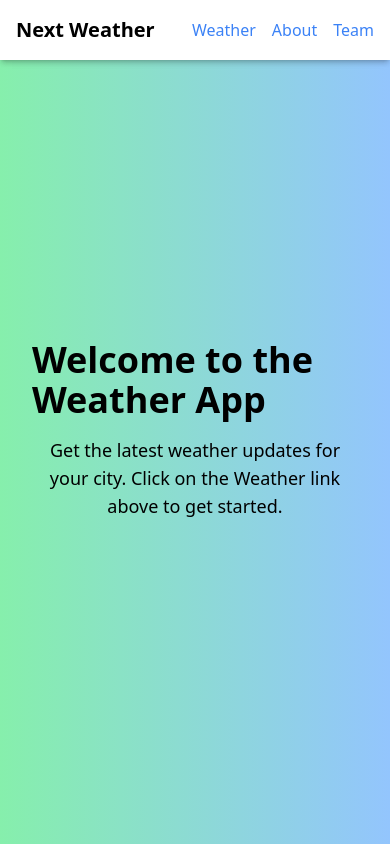
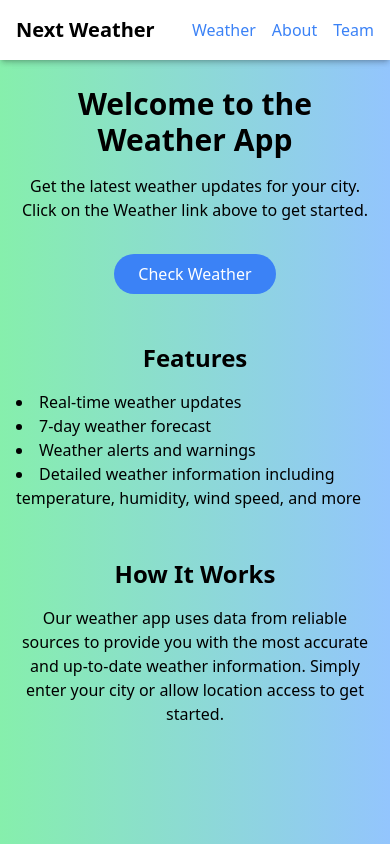
Before and after one commit to rev-sin/next-weather-app, a Next.js app: page / in a window 390 px wide. Built offline with nearby package versions, Linux system fonts and the light colour scheme.

Commit message:
mobile viewing

```diff
--- a/src/app/about/page.tsx
+++ b/src/app/about/page.tsx
@@ -5,19 +5,19 @@ import { motion } from "framer-motion";
 export default function AboutPage() {
   return (
     <motion.div
-      className="flex flex-col items-center justify-center min-h-screen p-8 pb-20 gap-16 sm:p-20 bg-gradient-to-r from-green-300 to-blue-300 text-black"
+      className="flex flex-col items-center justify-center min-h-screen p-4 sm:p-8 pb-20 gap-8 sm:gap-16 bg-gradient-to-r from-green-300 to-blue-300 text-black"
       initial={{ opacity: 0 }}
       animate={{ opacity: 1 }}
       transition={{ duration: 0.5 }}
     >
-      <main className="flex flex-col items-center gap-4 w-full mt-16">
-        <h2 className="text-4xl font-bold">About Us</h2>
-        <p className="text-lg text-center">
+      <main className="flex flex-col items-center gap-4 w-full mt-8 sm:mt-16">
+        <h2 className="text-2xl sm:text-4xl font-bold">About Us</h2>
+        <p className="text-base sm:text-lg text-center px-4 sm:px-0">
           Welcome to the Weather App! We are dedicated to providing you with the
           latest weather updates for your city. Our mission is to help you stay
           informed and prepared for any weather conditions.
         </p>
-        <p className="text-lg text-center">
+        <p className="text-base sm:text-lg text-center px-4 sm:px-0">
           Our team is passionate about meteorology and technology, and we strive
           to deliver accurate and timely weather information. Thank you for
           choosing our app!
--- a/src/app/page.tsx
+++ b/src/app/page.tsx
@@ -2,22 +2,46 @@
 
 import { motion } from "framer-motion";
 import Header from "@/components/ui/header";
+import Link from "next/link";
 
 export default function HomePage() {
   return (
     <motion.div
-      className="flex flex-col items-center justify-center min-h-screen p-8 pb-20 gap-16 sm:p-20 bg-gradient-to-r from-green-300 to-blue-300 text-black"
+      className="flex flex-col items-center justify-center min-h-screen p-4 sm:p-8 pb-20 gap-8 sm:gap-16 bg-gradient-to-r from-green-300 to-blue-300 text-black"
       initial={{ opacity: 0 }}
       animate={{ opacity: 1 }}
       transition={{ duration: 0.5 }}
     >
       <Header />
-      <main className="flex flex-col items-center gap-4 w-full mt-16">
-        <h2 className="text-4xl font-bold">Welcome to the Weather App</h2>
-        <p className="text-lg text-center">
+      <main className="flex flex-col items-center gap-4 w-full mt-8 sm:mt-16">
+        <h2 className="text-3xl sm:text-4xl font-bold text-center">
+          Welcome to the Weather App
+        </h2>
+        <p className="text-base sm:text-lg text-center">
           Get the latest weather updates for your city. Click on the Weather
           link above to get started.
         </p>
+        <Link
+          href="/weather"
+          className="mt-4 px-6 py-2 bg-blue-500 text-white rounded-full hover:bg-blue-600 transition"
+        >
+          Check Weather
+        </Link>
+        <section className="mt-8 w-full max-w-2xl text-center">
+          <h3 className="text-2xl sm:text-3xl font-semibold">Features</h3>
+          <ul className="list-disc list-inside mt-4 text-left">
+            <li>Real-time weather updates</li>
+            <li>7-day weather forecast</li>
+            <li>Weather alerts and warnings</li>
+            <li>Detailed weather information including temperature, humidity, wind speed, and more</li>
+          </ul>
+        </section>
+        <section className="mt-8 w-full max-w-2xl text-center">
+          <h3 className="text-2xl sm:text-3xl font-semibold">How It Works</h3>
+          <p className="mt-4">
+            Our weather app uses data from reliable sources to provide you with the most accurate and up-to-date weather information. Simply enter your city or allow location access to get started.
+          </p>
+        </section>
       </main>
     </motion.div>
   );
--- a/src/app/team/page.tsx
+++ b/src/app/team/page.tsx
@@ -1,6 +1,6 @@
 "use client";
 
-import { useState } from "react";
+import { useState, useEffect } from "react";
 import { motion } from "framer-motion";
 import Header from "@/components/ui/header";
 import Image from "next/image";
@@ -48,25 +48,39 @@ const teamMembers = [
 export default function TeamPage() {
   const [selectedMember, setSelectedMember] = useState(teamMembers[0]);
 
+  useEffect(() => {
+    const interval = setInterval(() => {
+      setSelectedMember((prevMember) => {
+        const currentIndex = teamMembers.findIndex(
+          (member) => member.name === prevMember.name
+        );
+        const nextIndex = (currentIndex + 1) % teamMembers.length;
+        return teamMembers[nextIndex];
+      });
+    }, 5000);
+
+    return () => clearInterval(interval);
+  }, []);
+
   return (
     <motion.div
-      className="flex flex-col items-center justify-center min-h-screen p-8 pb-20 gap-16 sm:p-20 bg-gradient-to-r from-purple-300 to-pink-300 text-black"
+      className="flex flex-col items-center justify-center min-h-screen p-4 sm:p-8 pb-20 gap-8 sm:gap-16 bg-gradient-to-r from-purple-300 to-pink-300 text-black"
       initial={{ opacity: 0 }}
       animate={{ opacity: 1 }}
       transition={{ duration: 0.5 }}
     >
       <Header />
-      <main className="flex flex-col items-center gap-4 w-full mt-16">
-        <nav className="flex gap-4 mb-8">
+      <main className="flex flex-col items-center gap-4 w-full mt-8 sm:mt-16">
+        <nav className="flex flex-wrap justify-center gap-2 sm:gap-4 mb-4 sm:mb-8">
           {teamMembers.map((member) => (
             <motion.div
               key={member.name}
-              className={`cursor-pointer p-4 rounded-lg transition-colors duration-300 ease-in-out ${
+              className={`cursor-pointer p-2 sm:p-4 rounded-lg transition-colors duration-300 ease-in-out ${
                 selectedMember.name === member.name
                   ? "bg-purple-200"
                   : "hover:bg-purple-100"
               }`}
-              onMouseEnter={() => setSelectedMember(member)}
+              onClick={() => setSelectedMember(member)}
               whileHover={{ scale: 1.05 }}
               transition={{ type: "spring", stiffness: 300 }}
             >
@@ -81,13 +95,13 @@ export default function TeamPage() {
           transition={{ type: "spring", stiffness: 100 }}
         >
           <motion.div
-            className="w-full max-w-md"
+            className="w-full max-w-xs sm:max-w-md"
             whileHover={{ scale: 1.05 }}
             transition={{ type: "spring", stiffness: 300 }}
           >
             <Card className="shadow-lg">
               <CardHeader className="flex flex-col items-center">
-                <div className="overflow-hidden rounded-full w-40 h-40 mb-4">
+                <div className="overflow-hidden rounded-full w-32 h-32 sm:w-40 sm:h-40 mb-4">
                   <Image
                     src={selectedMember.imageUrl}
                     alt={selectedMember.name}
@@ -99,7 +113,7 @@ export default function TeamPage() {
                 <hr className="w-full border-t border-gray-300 my-4" />
               </CardHeader>
               <CardContent className="text-center">
-                <CardTitle className="text-2xl font-bold">
+                <CardTitle className="text-xl sm:text-2xl font-bold">
                   {selectedMember.name}
                 </CardTitle>
                 <CardDescription className="text-sm text-gray-600">
--- a/src/app/weather/page.tsx
+++ b/src/app/weather/page.tsx
@@ -51,13 +51,13 @@ export default function Weather() {
 
   return (
     <motion.div
-      className="flex flex-col items-center justify-center min-h-screen p-8 pb-20 gap-16 sm:p-20 bg-gradient-to-r from-purple-300 to-blue-300 text-black"
+      className="flex flex-col items-center justify-center min-h-screen p-4 sm:p-8 pb-20 gap-8 sm:gap-16 bg-gradient-to-r from-purple-300 to-blue-300 text-black"
       initial={{ opacity: 0 }}
       animate={{ opacity: 1 }}
       transition={{ duration: 0.5 }}
     >
-      <div className="flex flex-row w-full max-w-6xl gap-8">
-        <div className="flex flex-col w-1/3 gap-8">
+      <div className="flex flex-col w-full max-w-6xl gap-8 items-start">
+        <div className="flex flex-col w-full gap-8">
           <Card className="w-full">
             <CardHeader>
               <CardTitle>Weather Search</CardTitle>
@@ -120,7 +120,7 @@ export default function Weather() {
             </Card>
           )}
         </div>
-        <div className="flex flex-col w-2/3 gap-8">
+        <div className="flex flex-col w-full sm:w-2/3 gap-8">
           {weather && (
             <Card>
               <CardHeader>
```
